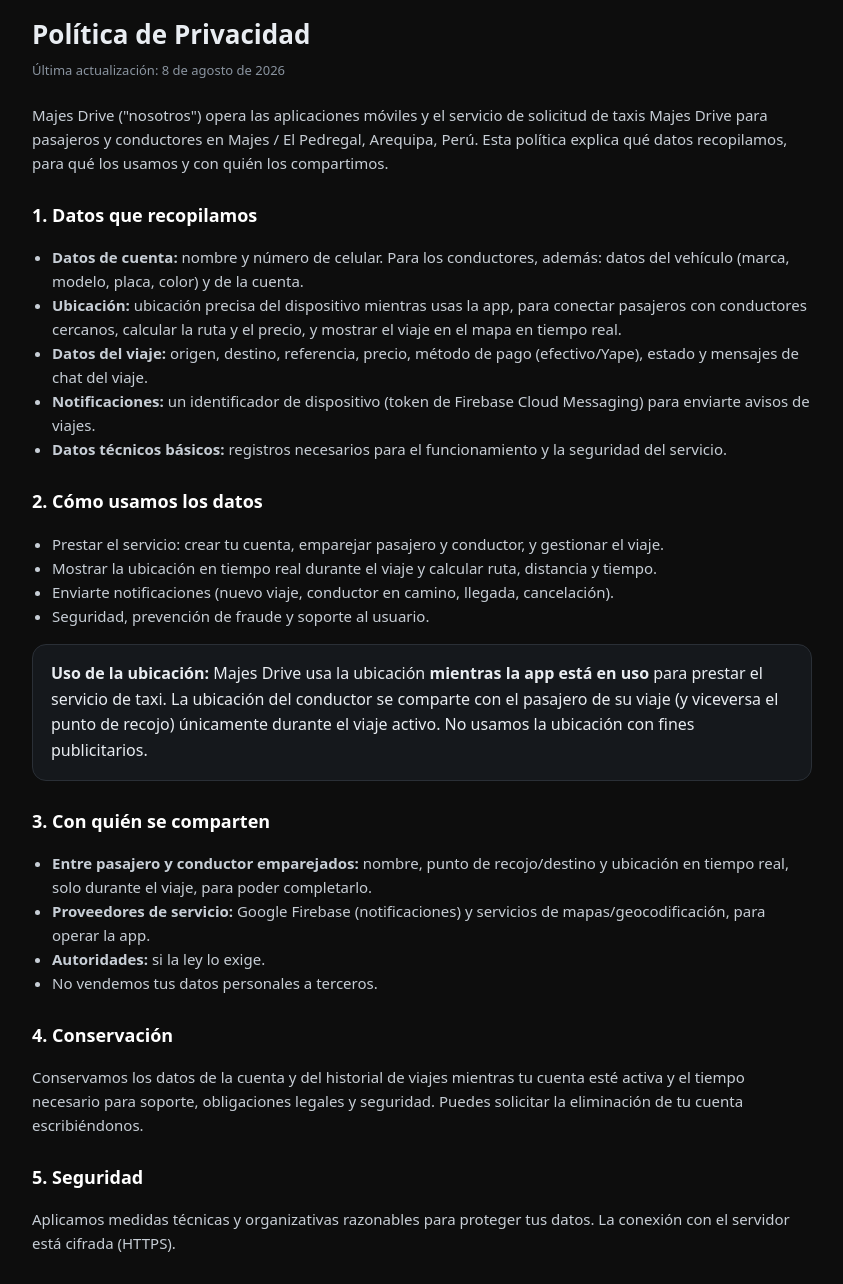
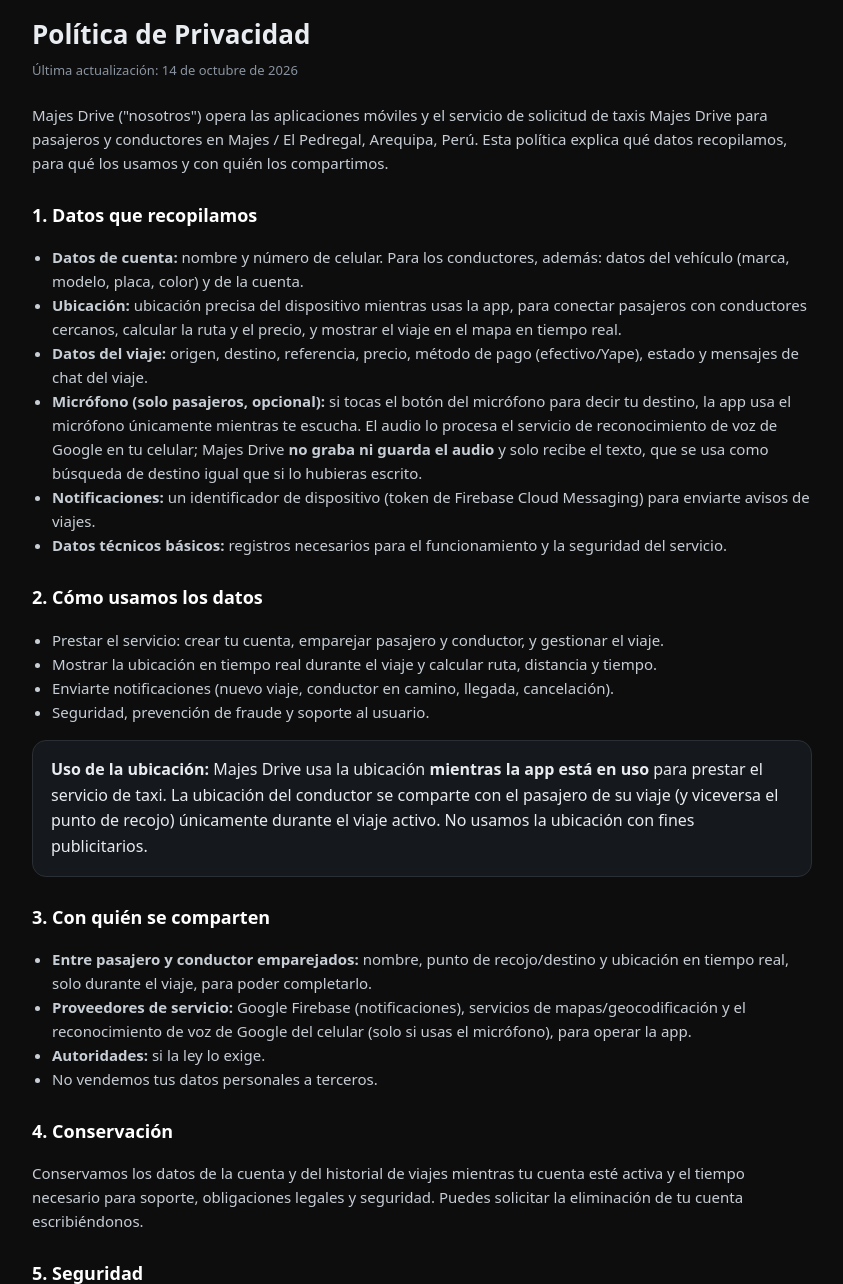
Before and after one commit to anirudhatalmale6-alt/majesgo, a Laravel app: page /privacidad in a window 1280 px wide. Shown: the part 63-1347 px from the top of the page, without its empty margins (218-1061 px from the left). Run offline with Laravel 12, Linux system fonts and the light colour scheme.

Commit message:
Privacidad: uso del microfono para buscar el destino con la voz
Co-Authored-By: Claude Opus 5.5 (1M context) <noreply@anthropic.com>

```diff
--- a/resources/views/legal/privacy.blade.php
+++ b/resources/views/legal/privacy.blade.php
@@ -25,7 +25,7 @@
 <div class="wrap">
   <header><span style="font-size:22px">📍</span><b>Majes<span class="g">Go</span></b></header>
   <h1>Política de Privacidad</h1>
-  <div class="upd">Última actualización: 8 de agosto de 2026</div>
+  <div class="upd">Última actualización: 14 de octubre de 2026</div>
 
   <p>Majes Drive ("nosotros") opera las aplicaciones móviles y el servicio de solicitud de taxis
   Majes Drive para pasajeros y conductores en Majes / El Pedregal, Arequipa, Perú. Esta política
@@ -36,6 +36,7 @@
     <li><b>Datos de cuenta:</b> nombre y número de celular. Para los conductores, además: datos del vehículo (marca, modelo, placa, color) y de la cuenta.</li>
     <li><b>Ubicación:</b> ubicación precisa del dispositivo mientras usas la app, para conectar pasajeros con conductores cercanos, calcular la ruta y el precio, y mostrar el viaje en el mapa en tiempo real.</li>
     <li><b>Datos del viaje:</b> origen, destino, referencia, precio, método de pago (efectivo/Yape), estado y mensajes de chat del viaje.</li>
+    <li><b>Micrófono (solo pasajeros, opcional):</b> si tocas el botón del micrófono para decir tu destino, la app usa el micrófono únicamente mientras te escucha. El audio lo procesa el servicio de reconocimiento de voz de Google en tu celular; Majes Drive <b>no graba ni guarda el audio</b> y solo recibe el texto, que se usa como búsqueda de destino igual que si lo hubieras escrito.</li>
     <li><b>Notificaciones:</b> un identificador de dispositivo (token de Firebase Cloud Messaging) para enviarte avisos de viajes.</li>
     <li><b>Datos técnicos básicos:</b> registros necesarios para el funcionamiento y la seguridad del servicio.</li>
   </ul>
@@ -57,7 +58,7 @@
   <h2>3. Con quién se comparten</h2>
   <ul>
     <li><b>Entre pasajero y conductor emparejados:</b> nombre, punto de recojo/destino y ubicación en tiempo real, solo durante el viaje, para poder completarlo.</li>
-    <li><b>Proveedores de servicio:</b> Google Firebase (notificaciones) y servicios de mapas/geocodificación, para operar la app.</li>
+    <li><b>Proveedores de servicio:</b> Google Firebase (notificaciones), servicios de mapas/geocodificación y el reconocimiento de voz de Google del celular (solo si usas el micrófono), para operar la app.</li>
     <li><b>Autoridades:</b> si la ley lo exige.</li>
     <li>No vendemos tus datos personales a terceros.</li>
   </ul>
```
